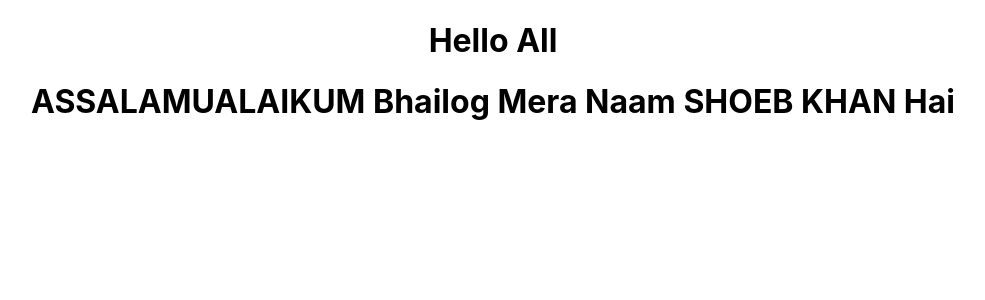
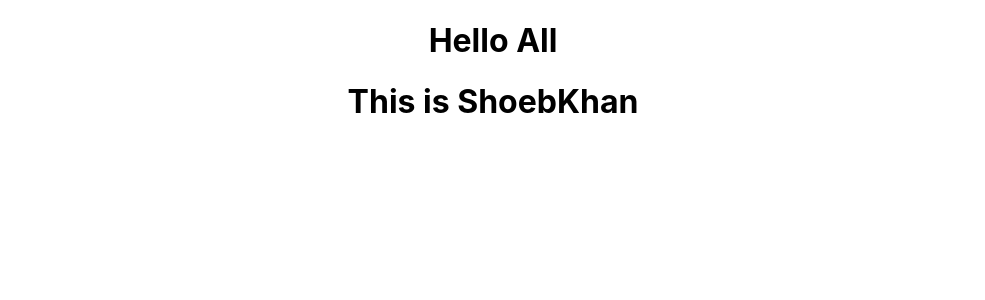
Before and after one commit to shoebkhan111/GitHub-Practice, a React (Create React App) app in the folder github-practice/: page / in a window 1280 px wide. Shown: the top 300 px of the page, without its empty margins (147-1132 px from the left). Built offline with nearby package versions, Linux system fonts and the light colour scheme.

Commit message:
SK-Added bew Branch SHOEBKHAN

```diff
--- a/github-practice/src/App.js
+++ b/github-practice/src/App.js
@@ -1,11 +1,13 @@
 import "./App.css";
 import Testing from "./Components/KHWAJA/Testing";
-import Shoeb from "./Components/SHOEB/Shoeb";
+// import Shoeb from "./Components/SHOEB/Shoeb";
+import ShoebKhan from "./Components/SHOEBKHAN/ShoebKhan";
 function App() {
   return (
     <div className="App">
       <Testing />
-      <Shoeb/>
+      {/* <Shoeb/> */}
+      <ShoebKhan/>
     </div>
   );
 }
--- /dev/null
+++ b/github-practice/src/Components/SHOEBKHAN/ShoebKhan.jsx
@@ -0,0 +1,11 @@
+import React from 'react';
+
+const ShoebKhan = () => {
+    return (
+        <div>
+            <h1>This is ShoebKhan</h1>
+        </div>
+    );
+};
+
+export default ShoebKhan;
```
